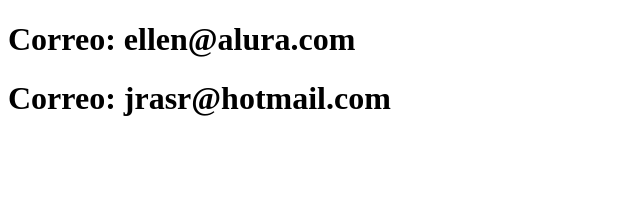
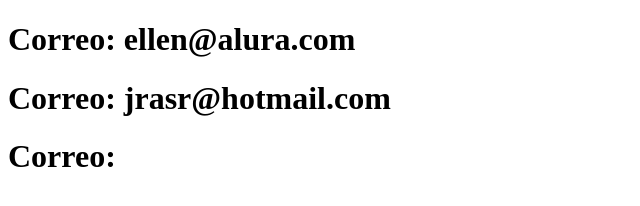
Before and after one commit to Sanchez252530/Juego-SecretoONE, a plain HTML site: page contacto.html in a window 1280 px wide. Shown: the whole page, without its empty margins (0-640 px from the left). Drawn offline with Linux system fonts and the light colour scheme.

```diff
--- a/contacto.html
+++ b/contacto.html
@@ -8,5 +8,6 @@
 <body>
     <h1> Correo: ellen@alura.com</h1>
     <h1> Correo: jrasr@hotmail.com </h1>
+    <h1> Correo:
 </body>
 </html>
```
